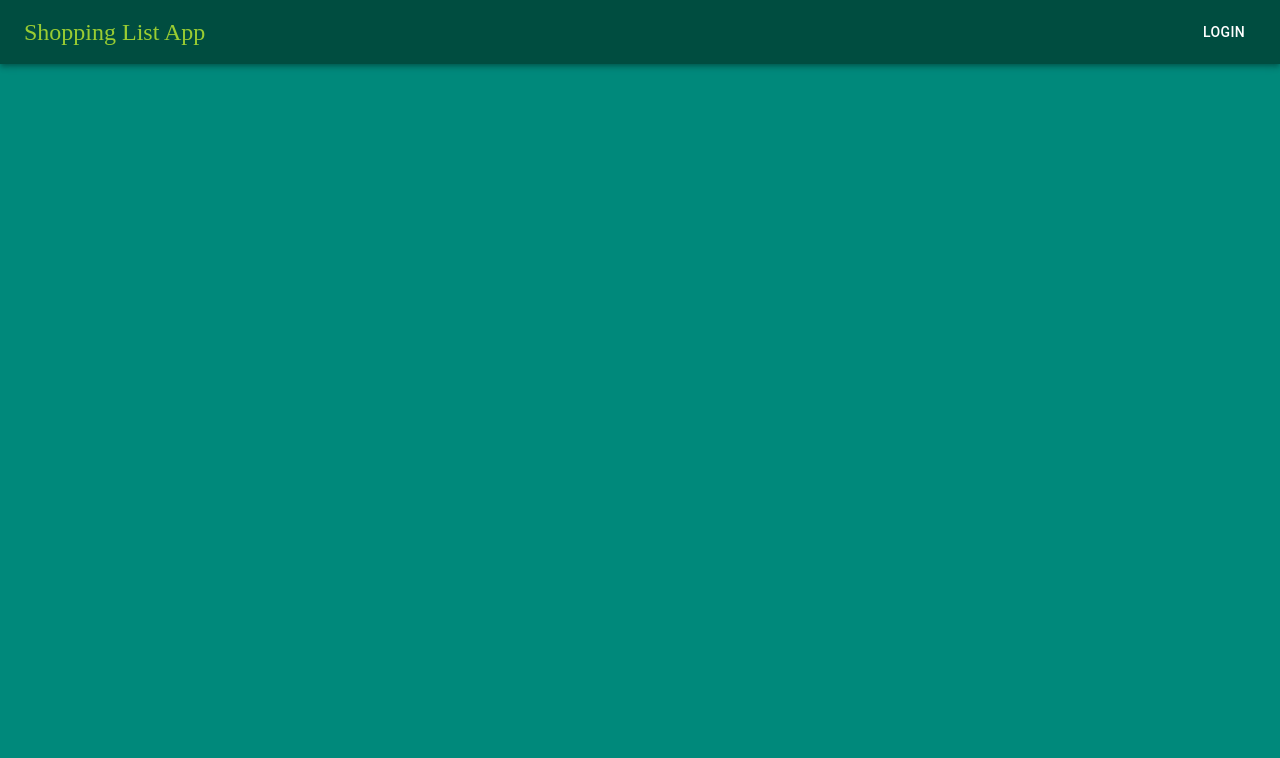
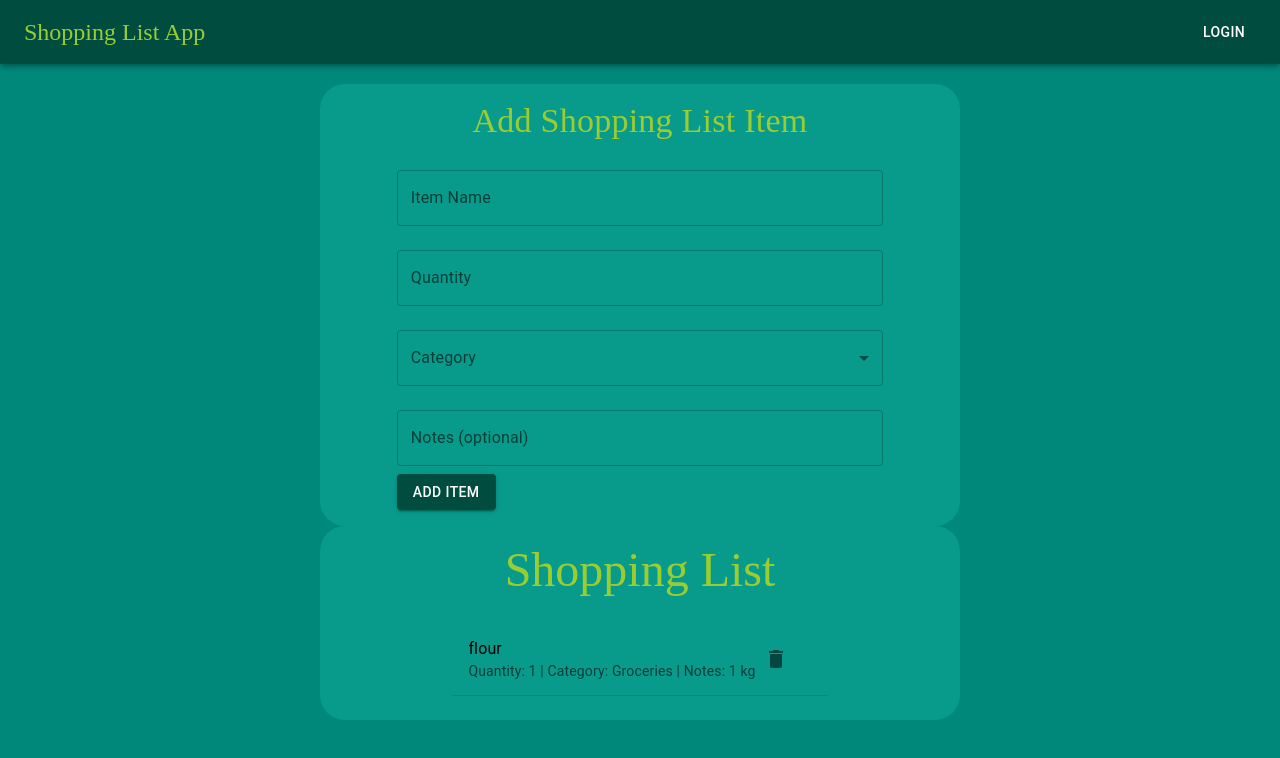
Before and after one commit to ComfortN/Shopping-list, a React (Create React App) app in the folder shopping-list/: page /shopping-list in a window 1280 px wide. Shown: the top 758 px of the page. Built offline with nearby package versions, Linux system fonts and the light colour scheme; data requests are answered from the project's data file; a web font is replaced by a local one.

Commit message:
add item form, and get the item from the json

```diff
--- a/shopping-list/db.json
+++ b/shopping-list/db.json
@@ -10,5 +10,15 @@
       "username": "check@gmail.com",
       "password": "phumzile"
     }
+  ],
+  "shoppingLists": [
+    {
+      "id": "b277",
+      "name": "flour",
+      "quantity": "1",
+      "notes": "1 kg",
+      "category": "Groceries",
+      "userId": "3a4d"
+    }
   ]
 }
--- a/shopping-list/package.json
+++ b/shopping-list/package.json
@@ -5,6 +5,7 @@
   "dependencies": {
     "@emotion/react": "^11.13.0",
     "@emotion/styled": "^11.13.0",
+    "@mui/icons-material": "^5.16.7",
     "@mui/material": "^5.16.7",
     "@testing-library/jest-dom": "^5.17.0",
     "@testing-library/react": "^13.4.0",
--- a/shopping-list/src/App.js
+++ b/shopping-list/src/App.js
@@ -5,6 +5,7 @@ import React from 'react';
 import { BrowserRouter as Router, Routes, Route } from 'react-router-dom';
 import Signup from './Components/Signup/Signup';
 import Login from './Components/Login/Login';
+import ShopingList from './Components/ShoppingList/ShopingList';
 import './App.css';
 
 
@@ -46,6 +47,7 @@ function App() {
         <Route path="/" element={<LandingPage />} />
         <Route path="/signup" element={<Signup />} />
         <Route path="/login" element={<Login />} />
+        <Route path='/shopping-list' element={<ShopingList/>} />
       </Routes>
     </Router>
     </ThemeProvider>
--- /dev/null
+++ b/shopping-list/src/Components/AddList/AddShoppingList.css
@@ -0,0 +1,20 @@
+.container {
+    background-color: rgba(255, 255, 255, 0.8);
+    padding: 16px;
+    border-radius: 25px;
+    width: 50%;
+    margin: auto;
+    display: flex;
+    flex-direction: column;
+    align-items: center;
+    justify-content: center;
+}
+
+.button {
+    margin-top: 16px;
+    width: 100%;
+}
+
+form {
+    width: 80%;
+}
--- /dev/null
+++ b/shopping-list/src/Components/AddList/AddShoppingList.jsx
@@ -0,0 +1,112 @@
+import React, { useState } from 'react';
+import { TextField, Button, Typography, Container, MenuItem, Select, InputLabel, FormControl, Snackbar } from '@mui/material';
+import axios from 'axios';
+import './AddShoppingList.css';
+
+export default function AddShoppingList({ onAdd }) {
+    const [name, setName] = useState('');
+    const [quantity, setQuantity] = useState('');
+    const [notes, setNotes] = useState('');
+    const [category, setCategory] = useState('');
+    const [snackbarOpen, setSnackbarOpen] = useState(false);
+    const [snackbarMessage, setSnackbarMessage] = useState('');
+    const [snackbarType, setSnackbarType] = useState('success');
+
+
+    const handleAddItem = async (e) => {
+        e.preventDefault();
+
+        if (!name || !quantity || !category) {
+            setSnackbarMessage('Please provide item name, quantity, and category.');
+            setSnackbarType('error');
+            setSnackbarOpen(true);
+            return;
+        }
+
+        const userId = JSON.parse(localStorage.getItem('token')).id;
+
+        try {
+            await axios.post('http://localhost:8888/shoppingLists', {
+                name,
+                quantity,
+                notes,
+                category,
+                userId,
+            });
+            setSnackbarMessage('Item added successfully!');
+            setSnackbarType('success');
+            setSnackbarOpen(true);
+            setName('');
+            setQuantity('');
+            setNotes('');
+            setCategory('');
+        } catch (error) {
+            setSnackbarMessage('Error adding item. Please try again.');
+            setSnackbarType('error');
+            setSnackbarOpen(true);
+            console.error('Error adding item:', error);
+        }
+    };
+
+    const handleCloseSnackbar = () => {
+        setSnackbarOpen(false);
+    };
+
+
+
+  return (
+    <Container className="container">
+            <Typography variant="h4" gutterBottom>
+                Add Shopping List Item
+            </Typography>
+            <form onSubmit={handleAddItem}>
+                <TextField
+                    label="Item Name"
+                    fullWidth
+                    margin="normal"
+                    value={name}
+                    onChange={(e) => setName(e.target.value)}
+                />
+                <TextField
+                    label="Quantity"
+                    fullWidth
+                    margin="normal"
+                    value={quantity}
+                    onChange={(e) => setQuantity(e.target.value)}
+                />
+                <FormControl fullWidth margin="normal">
+                    <InputLabel>Category</InputLabel>
+                    <Select
+                        value={category}
+                        onChange={(e) => setCategory(e.target.value)}
+                        label="Category"
+                    >
+                        <MenuItem value="Groceries">Groceries</MenuItem>
+                        <MenuItem value="Electronics">Electronics</MenuItem>
+                        <MenuItem value="Clothing">Clothing</MenuItem>
+                        <MenuItem value="Household">Household</MenuItem>
+                        {/* Add more categories as needed */}
+                    </Select>
+                </FormControl>
+                <TextField
+                    label="Notes (optional)"
+                    fullWidth
+                    margin="normal"
+                    value={notes}
+                    onChange={(e) => setNotes(e.target.value)}
+                />
+                <Button type="submit" variant="contained" color="primary">
+                    Add Item
+                </Button>
+            </form>
+
+            <Snackbar
+                open={snackbarOpen}
+                autoHideDuration={6000}
+                onClose={handleCloseSnackbar}
+                message={snackbarMessage}
+                severity={snackbarType}
+            />
+        </Container>
+)
+}
--- /dev/null
+++ b/shopping-list/src/Components/Items/GetItems.jsx
@@ -0,0 +1,74 @@
+import React, { useEffect, useState } from 'react';
+import { Container, Typography, List, ListItem, ListItemText, ListItemIcon, IconButton, Snackbar } from '@mui/material';
+import {Delete} from '@mui/icons-material';
+import axios from 'axios';
+
+export default function GetItems() {
+    const [items, setItems] = useState([]);
+    const [snackbarOpen, setSnackbarOpen] = useState(false);
+    const [snackbarMessage, setSnackbarMessage] = useState('');
+
+
+    useEffect(() => {
+        fetchItems();
+    }, []);
+
+    const fetchItems = async () => {
+        try {
+            const response = await axios.get('http://localhost:8888/shoppingLists');
+            setItems(response.data);
+        } catch (error) {
+            setSnackbarMessage('Error fetching items.');
+            setSnackbarOpen(true);
+            console.error('Error fetching items:', error);
+        }
+    };
+
+    const handleDelete = async (itemId) => {
+        try {
+            await axios.delete(`http://localhost:8888/shoppingLists/${itemId}`);
+            setItems(items.filter(item => item.id !== itemId));
+            setSnackbarMessage('Item deleted successfully.');
+            setSnackbarOpen(true);
+        } catch (error) {
+            setSnackbarMessage('Error deleting item.');
+            setSnackbarOpen(true);
+            console.error('Error deleting item:', error);
+        }
+    };
+
+    const handleCloseSnackbar = () => {
+        setSnackbarOpen(false);
+    };
+
+
+  return (
+    <Container className="container">
+            <Typography variant="h3" gutterBottom>
+                Shopping List
+            </Typography>
+            <List>
+                {items.map((item) => (
+                    <ListItem key={item.id} divider>
+                        <ListItemText
+                            primary={item.name}
+                            secondary={`Quantity: ${item.quantity} | Category: ${item.category} | Notes: ${item.notes}`}
+                        />
+                        <ListItemIcon>
+                            <IconButton edge="end" aria-label="delete" onClick={() => handleDelete(item.id)}>
+                                <Delete />
+                            </IconButton>
+                        </ListItemIcon>
+                    </ListItem>
+                ))}
+            </List>
+
+            <Snackbar
+                open={snackbarOpen}
+                autoHideDuration={6000}
+                onClose={handleCloseSnackbar}
+                message={snackbarMessage}
+            />
+        </Container>
+  )
+}
--- a/shopping-list/src/Components/Login/Login.jsx
+++ b/shopping-list/src/Components/Login/Login.jsx
@@ -21,17 +21,24 @@ export default function Login() {
         }
 
         try {
-        const response = await axios.get('http://localhost:8888/users', {
-            username,
-            password,
-        });
 
-            localStorage.setItem('token', response.data.token);
-            setSnackbarMessage('Login successful! Redirecting...');
-            setSnackbarOpen(true);
-            setTimeout(() => navigate('/'), 2000);
+            const response = await axios.get('http://localhost:8888/users');
+            const users = response.data;
+
+            const user = users.find(user => user.username === username && user.password === password);
+
+            if (user) {
+                // Store user id in localStorage as token
+                localStorage.setItem('token', JSON.stringify({ id: user.id }));
+                setSnackbarMessage('Login successful! Redirecting...');
+                setSnackbarOpen(true);
+                setTimeout(() => navigate('/shopping-list'), 2000);
+            } else {
+                setSnackbarMessage('Invalid username or password');
+                setSnackbarOpen(true);
+            }
         } catch (error) {
-            setSnackbarMessage('Error logging in. Please check your credentials.');
+            setSnackbarMessage('Error logging in. Please try again.');
             setSnackbarOpen(true);
             console.error('Error logging in:', error);
         }
--- /dev/null
+++ b/shopping-list/src/Components/ShoppingList/ShopingList.jsx
@@ -0,0 +1,12 @@
+import React from 'react'
+import AddShoppingList from '../AddList/AddShoppingList'
+import GetItems from '../Items/GetItems'
+
+export default function ShopingList() {
+  return (
+    <div>
+        <AddShoppingList />
+        <GetItems />
+    </div>
+  )
+}
```
Also changed, not shown: 1 other file (tests, documents, lock files or other folders).
